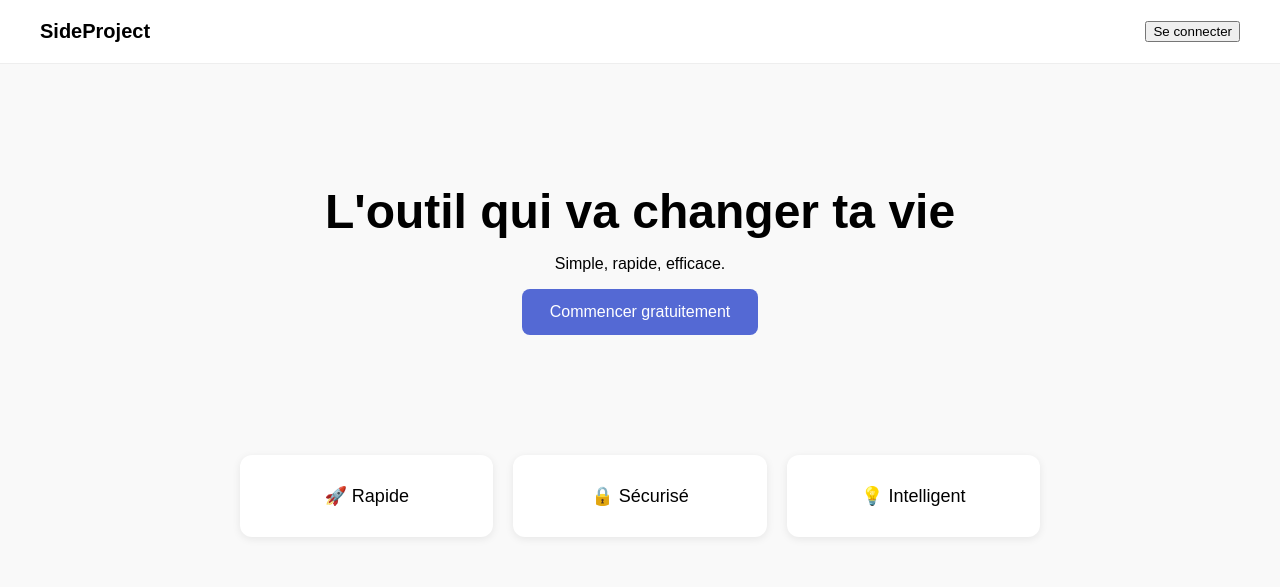
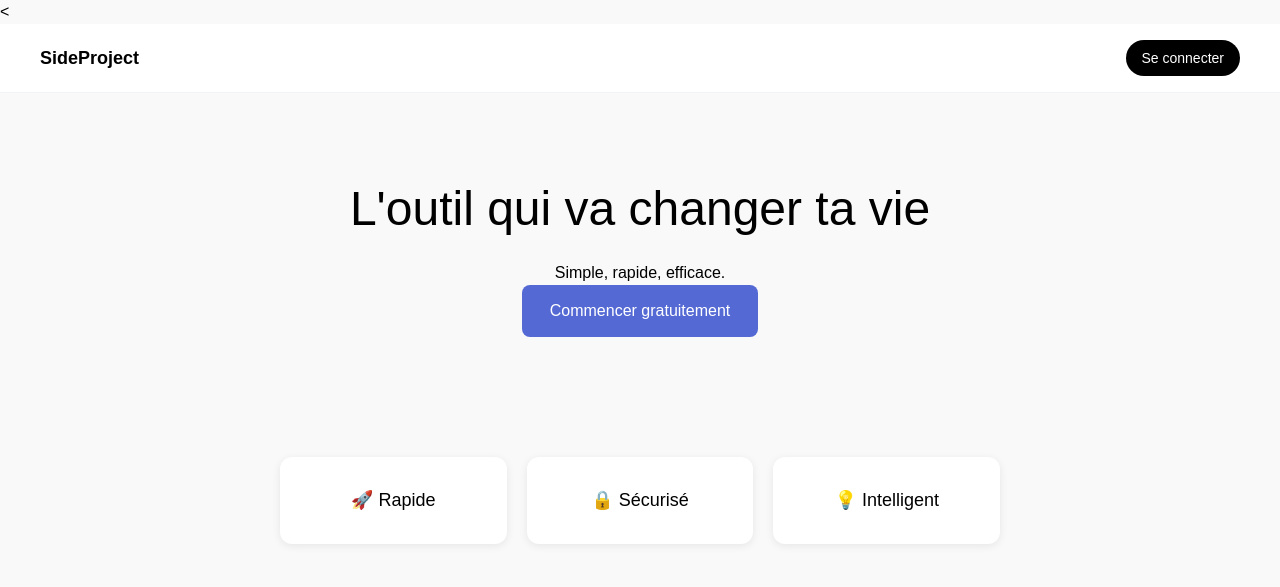
Before and after one commit to louiscmte-ship-it/side-project-code, a website: page index.html in a window 1280 px wide. Drawn offline with nearby package versions, Linux system fonts and the light colour scheme.

Commit message:
Ajout Tailwind CSS

```diff
--- a/index.html
+++ b/index.html
@@ -1,16 +1,19 @@
 <!DOCTYPE html>
 <html>
 
-<head>
+<<head>
+  <script src="https://cdn.tailwindcss.com"></script>
   <title>Mon Side Project</title>
   <link rel="stylesheet" href="style.css">
   </head>
 
   <body>
 
-  <nav>
-    <div class="logo">SideProject</div>
-    <button>Se connecter</button>
+    <nav class="flex justify-between items-center px-10 py-4 bg-white border-b border-gray-100">
+      <div class="font-bold text-lg">SideProject</div>
+      <button class="bg-black text-white px-4 py-2 rounded-full text-sm">
+        Se connecter
+      </button>
     </nav>
 
     <section class="hero">
```
Lines whose indentation alone changed are shown as unchanged.
